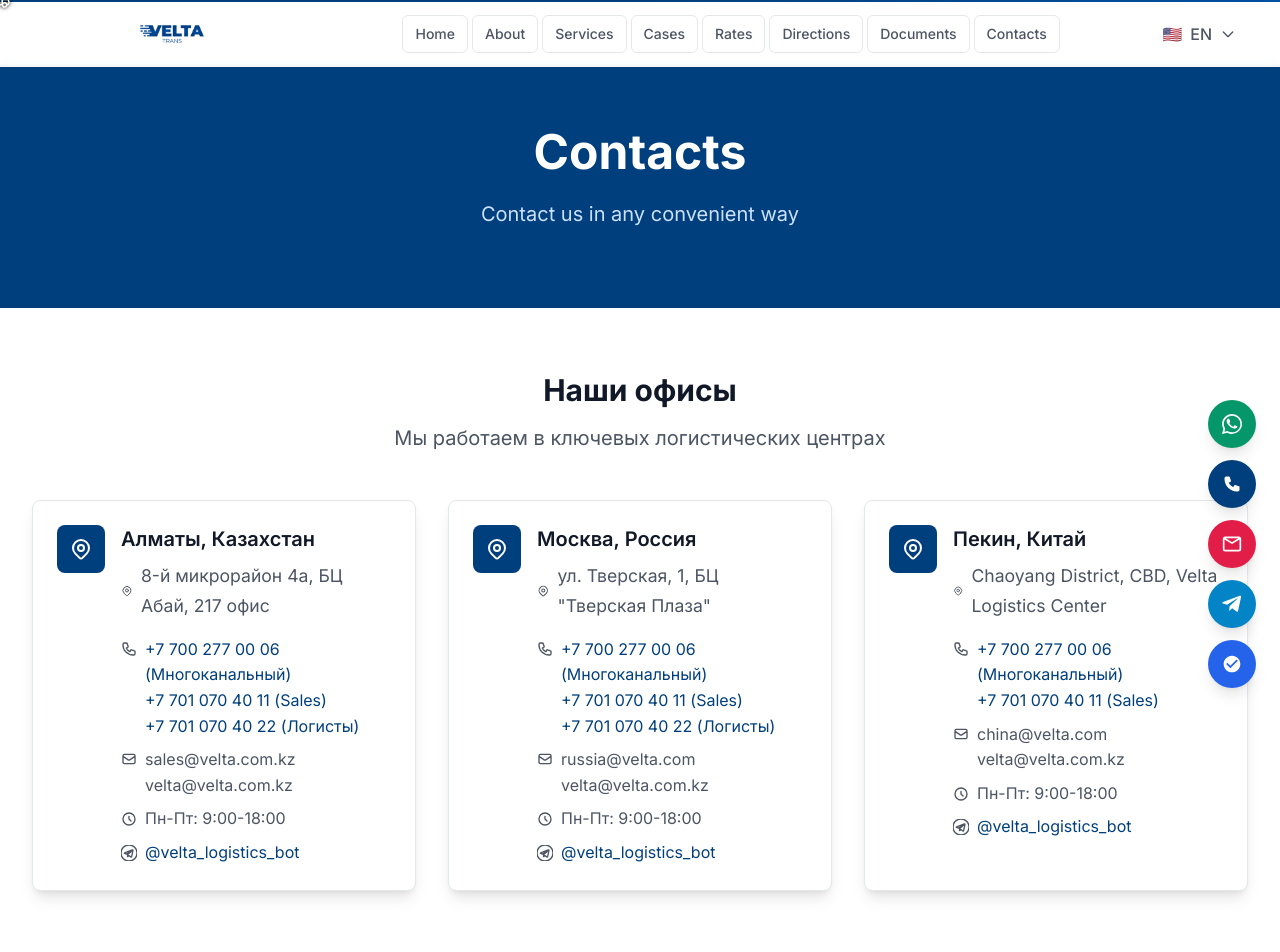
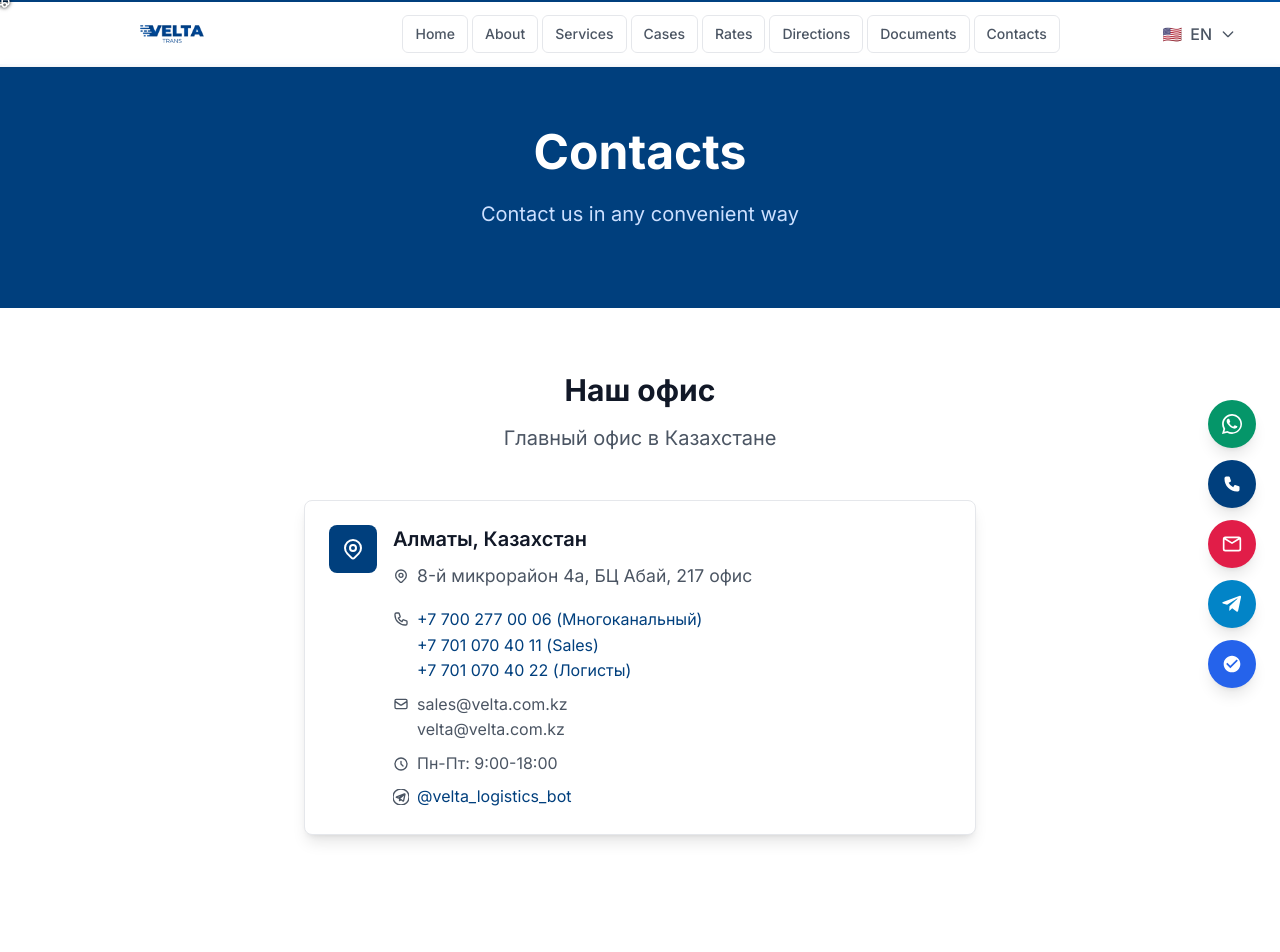
Before and after one commit to Allexndr/veltatrans, a Next.js app: page /en/contacts in a window 1280 px wide. Shown: the top 952 px of the page. Built offline with nearby package versions, Linux system fonts and the light colour scheme.

Commit message:
Убраны Москва и Пекин, оставлен только Казахстан с точными контактами

```diff
--- a/src/app/[locale]/contacts/page.tsx
+++ b/src/app/[locale]/contacts/page.tsx
@@ -13,24 +13,6 @@
       address: '8-й микрорайон 4а, БЦ Абай, 217 офис',
       phone: '+7 700 277 00 06 (Многоканальный)\n+7 701 070 40 11 (Sales)\n+7 701 070 40 22 (Логисты)',
       email: 'sales@velta.com.kz\nvelta@velta.com.kz',
-      hours: 'Пн-Пт: 9:00-18:00',
-      telegram: '@velta_logistics_bot',
-    },
-    {
-      city: 'Москва',
-      country: 'Россия',
-      address: 'ул. Тверская, 1, БЦ "Тверская Плаза"',
-      phone: '+7 700 277 00 06 (Многоканальный)\n+7 701 070 40 11 (Sales)\n+7 701 070 40 22 (Логисты)',
-      email: 'russia@velta.com\nvelta@velta.com.kz',
-      hours: 'Пн-Пт: 9:00-18:00',
-      telegram: '@velta_logistics_bot',
-    },
-    {
-      city: 'Пекин',
-      country: 'Китай',
-      address: 'Chaoyang District, CBD, Velta Logistics Center',
-      phone: '+7 700 277 00 06 (Многоканальный)\n+7 701 070 40 11 (Wechat)',
-      email: 'china@velta.com\nvelta@velta.com.kz',
       hours: 'Пн-Пт: 9:00-18:00',
       telegram: '@velta_logistics_bot',
     },
@@ -60,14 +42,14 @@
           <div className="max-w-7xl mx-auto px-4 sm:px-6 lg:px-8">
             <div className="text-center mb-12">
               <h2 className="text-3xl font-bold text-gray-900 mb-4">
-                Наши офисы
+                Наш офис
               </h2>
               <p className="text-lg text-gray-600">
-                Мы работаем в ключевых логистических центрах
+                Главный офис в Казахстане
               </p>
             </div>
 
-            <div className="grid grid-cols-1 md:grid-cols-3 gap-8 mb-16 max-w-7xl mx-auto">
+            <div className="grid grid-cols-1 gap-8 mb-16 max-w-2xl mx-auto">
               {offices.map((office, index) => (
                 <div key={index} className="bg-white rounded-lg shadow-lg p-6 border border-gray-200">
                   <div className="flex items-start space-x-4">
@@ -94,29 +76,11 @@
                             <path strokeLinecap="round" strokeLinejoin="round" strokeWidth={2} d="M3 5a2 2 0 012-2h3.28a1 1 0 01.948.684l1.498 4.493a1 1 0 01-.502 1.21l-2.257 1.13a11.042 11.042 0 005.516 5.516l1.13-2.257a1 1 0 011.21-.502l4.493 1.498a1 1 0 01.684.949V19a2 2 0 01-2 2h-1C9.716 21 3 14.284 3 6V5z" />
                           </svg>
                           <div className="whitespace-pre-line">
-                            {office.city === 'Алматы' ? (
-                              <>
-                                <a href="tel:+77002770006" className="text-velta-navy hover:text-velta-royal-blue transition-colors duration-200">+7 700 277 00 06 (Многоканальный)</a>
-                                {'\n'}
-                                <a href="https://wa.me/77010704011" target="_blank" rel="noopener noreferrer" className="text-velta-navy hover:text-velta-royal-blue transition-colors duration-200">+7 701 070 40 11 (Sales)</a>
-                                {'\n'}
-                                <a href="tel:+77010704022" className="text-velta-navy hover:text-velta-royal-blue transition-colors duration-200">+7 701 070 40 22 (Логисты)</a>
-                              </>
-                            ) : office.city === 'Москва' ? (
-                              <>
-                                <a href="tel:+77002770006" className="text-velta-navy hover:text-velta-royal-blue transition-colors duration-200">+7 700 277 00 06 (Многоканальный)</a>
-                                {'\n'}
-                                <a href="https://wa.me/77010704011" target="_blank" rel="noopener noreferrer" className="text-velta-navy hover:text-velta-royal-blue transition-colors duration-200">+7 701 070 40 11 (Sales)</a>
-                                {'\n'}
-                                <a href="tel:+77010704022" className="text-velta-navy hover:text-velta-royal-blue transition-colors duration-200">+7 701 070 40 22 (Логисты)</a>
-                              </>
-                            ) : (
-                              <>
-                                <a href="tel:+77002770006" className="text-velta-navy hover:text-velta-royal-blue transition-colors duration-200">+7 700 277 00 06 (Многоканальный)</a>
-                                {'\n'}
-                                <a href="https://wa.me/77010704011" target="_blank" rel="noopener noreferrer" className="text-velta-navy hover:text-velta-royal-blue transition-colors duration-200">+7 701 070 40 11 (Sales)</a>
-                              </>
-                            )}
+                            <a href="tel:+77002770006" className="text-velta-navy hover:text-velta-royal-blue transition-colors duration-200">+7 700 277 00 06 (Многоканальный)</a>
+                            {'\n'}
+                            <a href="https://wa.me/77010704011" target="_blank" rel="noopener noreferrer" className="text-velta-navy hover:text-velta-royal-blue transition-colors duration-200">+7 701 070 40 11 (Sales)</a>
+                            {'\n'}
+                            <a href="tel:+77010704022" className="text-velta-navy hover:text-velta-royal-blue transition-colors duration-200">+7 701 070 40 22 (Логисты)</a>
                           </div>
                         </div>
                         <div className="flex items-start">
```
